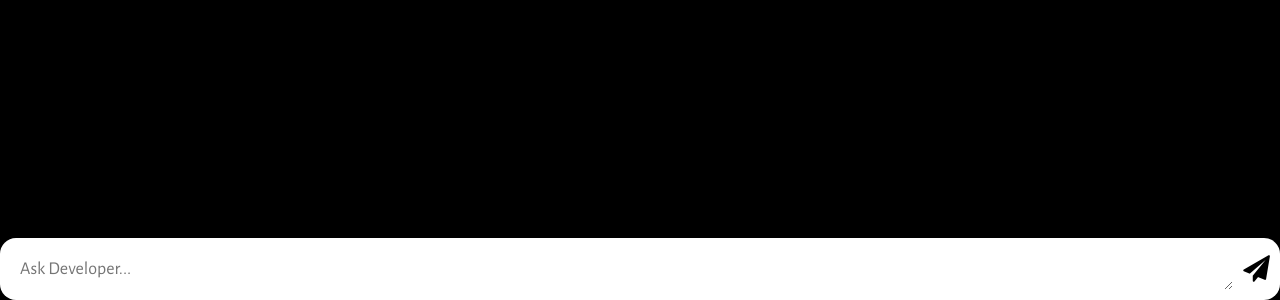
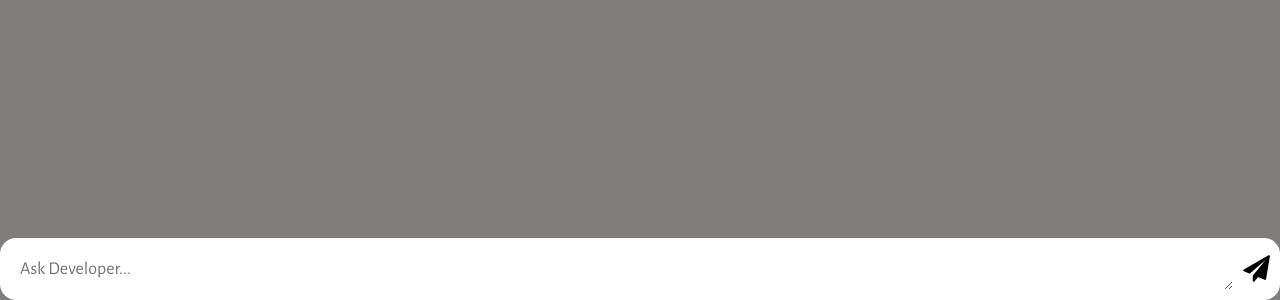
Before and after one commit to mohammedismail49/Ismail-AI, a website built with Vite: page client/index.html in a window 1280 px wide. Shown: the part 500-800 px from the top of the page. Built offline with nearby package versions, Linux system fonts and the light colour scheme.

Commit message:
Update style.css

```diff
--- a/client/style.css
+++ b/client/style.css
@@ -14,7 +14,7 @@ body {
 #app {
   width: 100vw;
   height: 100vh;
-  background: #000000;
+  background: #807d7d;
 
   display: flex;
   flex-direction: column;
```
